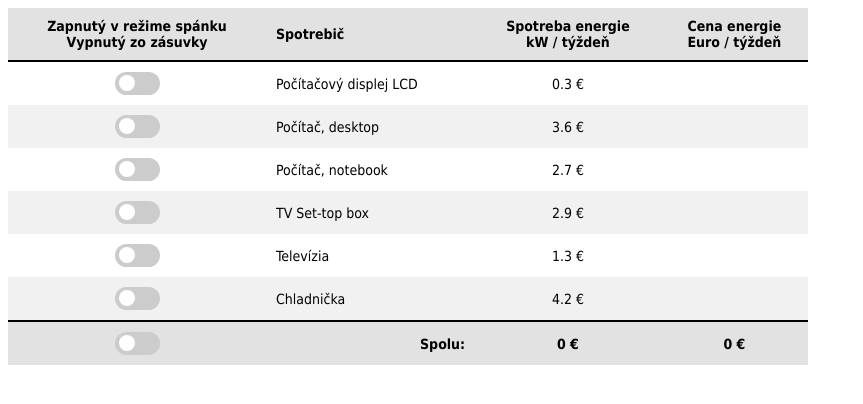
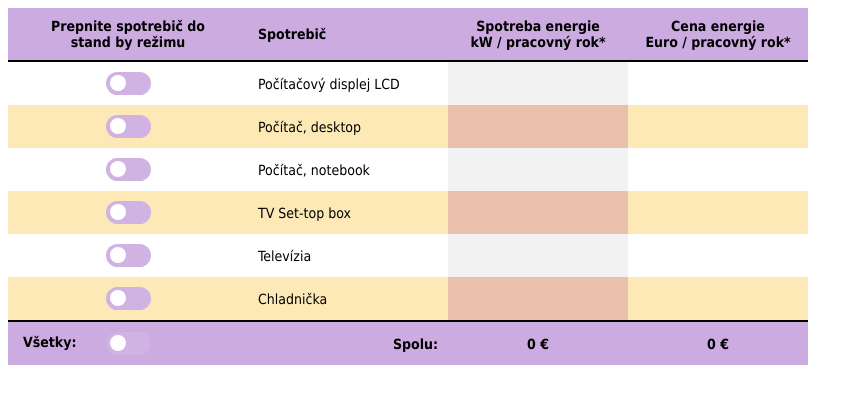
Before and after one commit to robertklein/html-js-energy-calculator, a plain HTML site: page index.html in a window 1280 px wide. Shown: the whole page, without its empty margins (0-863 px from the left). Drawn offline with nearby package versions, Linux system fonts and the light colour scheme.

Commit message:
check all, coloring, coeficient

```diff
--- a/index.html
+++ b/index.html
@@ -22,9 +22,14 @@
             .standby-calculator-ct .standby-calculator th {
                 padding: 10px;
                 font-weight:bold;
-                background: #e2e2e2;
+                background: #CBABE0;
                 text-align: center;
             }
+
+            .standby-calculator-ct .standby-calculator th:nth-child(1) { width: 30%; }
+            .standby-calculator-ct .standby-calculator th:nth-child(2) { width: 25%; }
+            .standby-calculator-ct .standby-calculator th:nth-child(3) { width: 22.5%; }
+            .standby-calculator-ct .standby-calculator th:nth-child(4) { width: 22.5%; }
 
             .standby-calculator-ct .standby-calculator tr.tb-head {
                 border-bottom: 2px solid black;
@@ -39,7 +44,15 @@
                 text-align: center;
             }
             .standby-calculator-ct .standby-calculator tr:nth-child(odd) {
-                background: #f1f1f1;
+                background: #FDE9B5;
+            }
+
+            .standby-calculator-ct .standby-calculator tr:nth-child(even) td.td-kw {
+                background: #f2f2f2;
+            }
+
+            .standby-calculator-ct .standby-calculator tr:nth-child(odd) td.td-kw {
+                background: #e8c0ab;
             }
 
             .standby-calculator-ct .standby-calculator td.td-name {
@@ -69,7 +82,7 @@
               left: 0;
               right: 0;
               bottom: 0;
-              background-color: #ccc;
+              background-color: #D0B3E3;
               -webkit-transition: .4s;
               transition: .4s;
             }
@@ -87,11 +100,11 @@
             }
 
             .standby-calculator-ct input:checked + .slider {
-              background-color: #2196F3;
+              background-color: #951B81;
             }
 
             .standby-calculator-ct input:focus + .slider {
-              box-shadow: 0 0 1px #2196F3;
+              box-shadow: 0 0 1px #951B81;
             }
 
             .standby-calculator-ct input:checked + .slider:before {
@@ -108,19 +121,25 @@
             .standby-calculator-ct .slider.round:before {
               border-radius: 50%;
             }
+
+            .standby-calculator-ct .total-chb { position:relative; }
+            .standby-calculator-ct .total-chb .check-all-text { position:absolute; top:12px; left:15px; }
         </style>
 	</head>
 	<body>
         <div class="standby-calculator-ct">
             <table class="standby-calculator">
                 <tr class="tb-head">
-                    <th>Zapnutý v režime spánku<br/>Vypnutý zo zásuvky</th>
+                    <th>Prepnite spotrebič do<br />stand by režimu</th>
                     <th style="text-align:left;">Spotrebič</th>
-                    <th>Spotreba energie<br/>kW / týždeň</th>
-                    <th>Cena energie<br /> Euro / týždeň</th>
+                    <th>Spotreba energie<br />kW / pracovný rok*</th>
+                    <th>Cena energie<br />Euro / pracovný rok*</th>
                 </tr>
                 <tr class="tb-foot">
-                    <th class="total-chb"><label class="switch"><input type="checkbox" /><div class="slider round"></div></label></th>
+                    <th class="total-chb">
+                        <span class="check-all-text">Všetky:</span>
+                        <label class="switch"><input type="checkbox" /><div class="slider round"></div></label>
+                    </th>
                     <th class="total-summary">Spolu:</th>
                     <th class="total-kw"></th>
                     <th class="total-eur"></th>
@@ -131,7 +150,7 @@
 		<script src="http://code.jquery.com/ui/1.9.2/jquery-ui.js"></script>
 		<script type="text/javascript">
             var sbcalc = {
-                price: 12,
+                price: 10.6666,
                 items: [
                     {on:false, name:'Počítačový displej LCD', kw:0.3},
                     {on:false, name:'Počítač, desktop', kw:3.6},
@@ -155,7 +174,7 @@
                             t += '<tr class="tb-item" rel="'+a+'">';
                             t += '<td><label class="switch"><input type="checkbox" '+(sbcalc.items[a].on ? 'checked="checked" ' : '')+'/><div class="slider round"></div></label></td>';
                             t += '<td class="td-name">'+sbcalc.items[a].name+'</td>';
-                            t += '<td class="td-kw">'+this.format.kw(sbcalc.items[a].kw)+'</td>';
+                            t += '<td class="td-kw">'+(sbcalc.items[a].on ? this.format.kw(sbcalc.items[a].kw) : '')+'</td>';
                             t += '<td class="td-price">'+(sbcalc.items[a].on ? this.format.price(sbcalc.items[a].kw) : '')+'</td>';
                             t += '</tr>';
                         }
@@ -190,6 +209,7 @@
                         var it = sbcalc.items[r.attr('rel')];
                         it.on = ch;
                         setTimeout(function(){
+                            $('.td-kw', r).text(ch ? sbcalc.draw.format.kw(it.kw) : '');
                             $('.td-price', r).text(ch ? sbcalc.draw.format.price(it.kw) : '');
                             sbcalc.draw.calculate.all();
                         }, 20);
```
